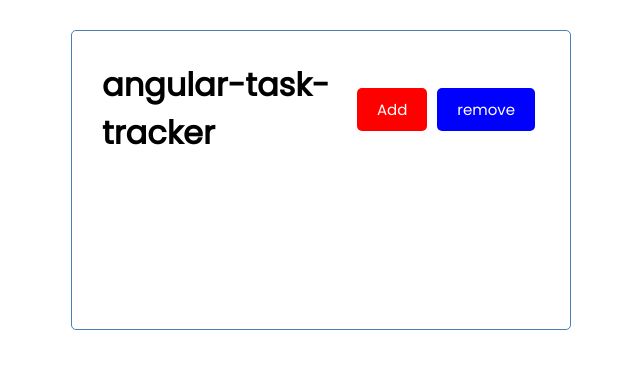
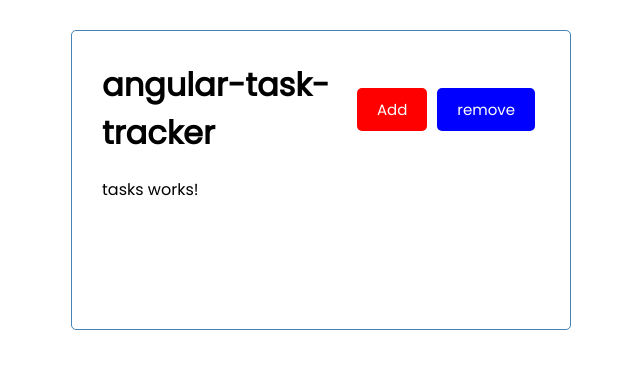
Before and after one commit to rihan-a/Angular-Task-Tracker, an Angular app: page / in a window 1280 px wide. Shown: the top 368 px of the page, without its empty margins (319-959 px from the left). Built offline with nearby package versions, Linux system fonts and the light colour scheme.

Commit message:
render tasks component

```diff
--- a/src/app/app.component.html
+++ b/src/app/app.component.html
@@ -1,3 +1,4 @@
 <div class="container">
   <app-header></app-header>
+  <app-tasks></app-tasks>
 </div>
```
